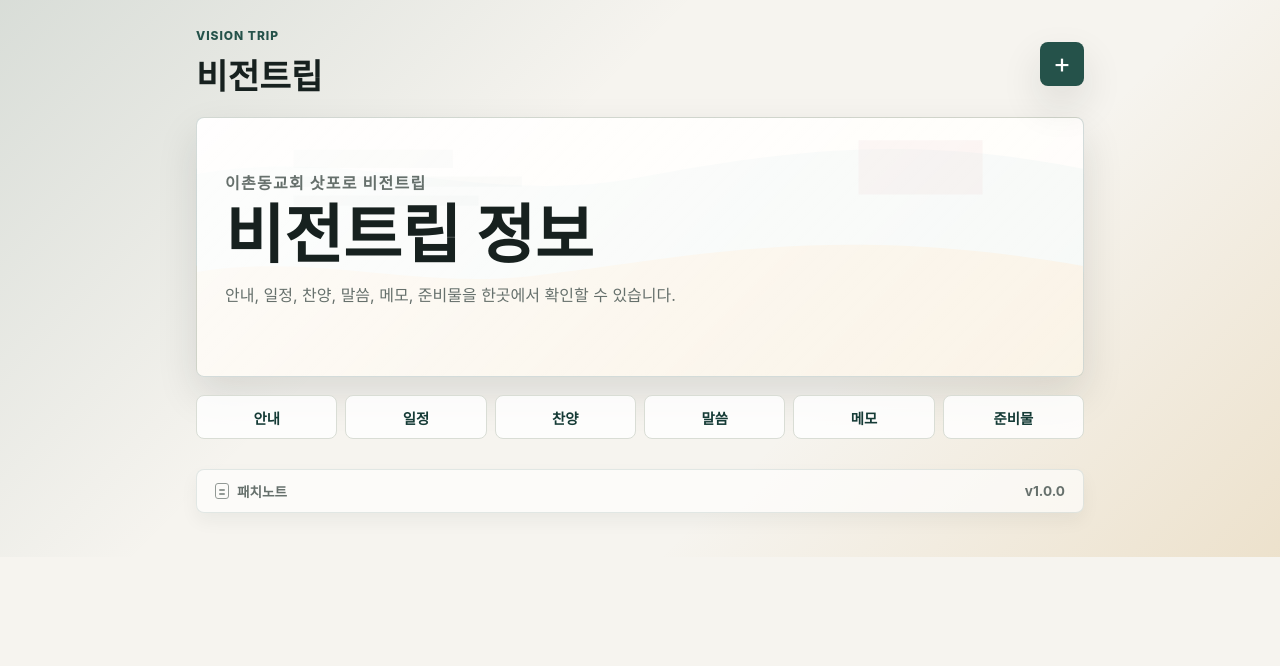
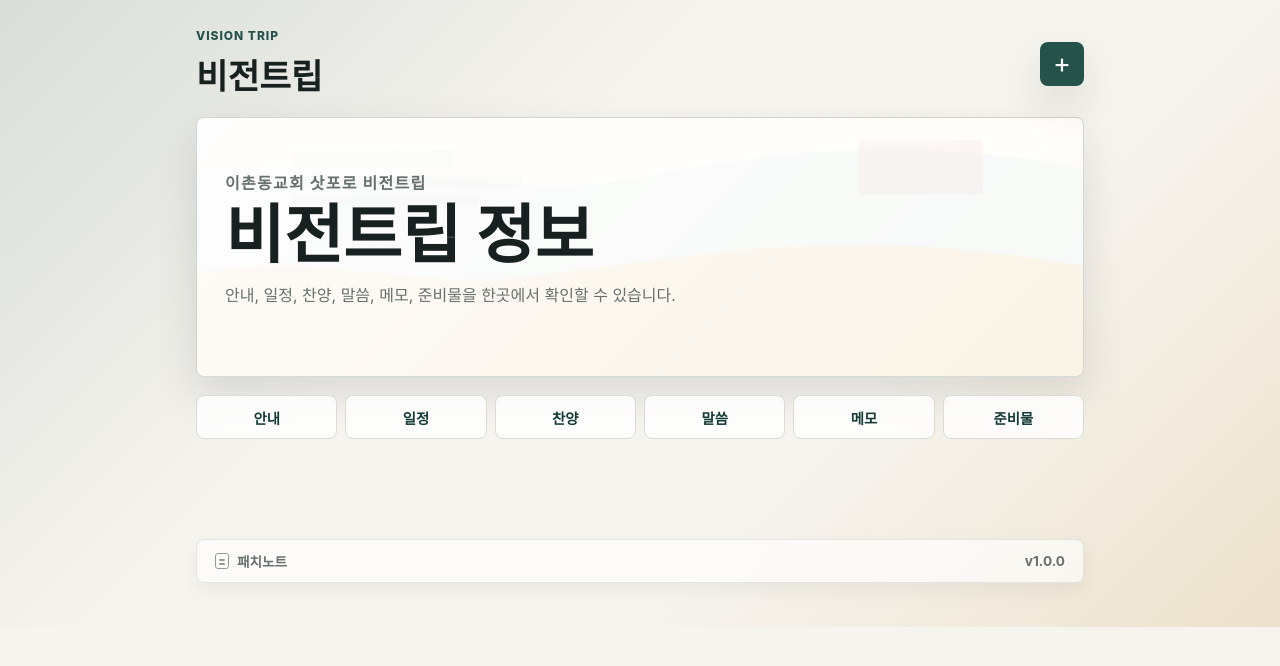
Before and after one commit to sisis1207/vision-trip, a website with bundled scripts: page index.html in a window 1280 px wide. Built offline with nearby package versions, Linux system fonts and the light colour scheme; no server answers; files whose address does not match are found by name.

Commit message:
Update vision trip app

```diff
--- a/styles.css
+++ b/styles.css
@@ -158,7 +158,11 @@ h1 {
   border: 1px solid rgba(37, 82, 74, 0.2);
   border-radius: 8px;
   background:
-    linear-gradient(135deg, rgba(255, 255, 255, 0.9), rgba(255, 255, 255, 0.64)),
+    linear-gradient(
+      135deg,
+      rgba(255, 255, 255, 0.9),
+      rgba(255, 255, 255, 0.64)
+    ),
     url("./assets/paper-texture.svg");
   background-size: cover;
   box-shadow: var(--shadow);
@@ -396,7 +400,7 @@ h1 {
 }
 
 .home-actions {
-  margin: 30px 0 12px;
+  margin: 100px 0 12px;
 }
 
 .patch-link {
```
